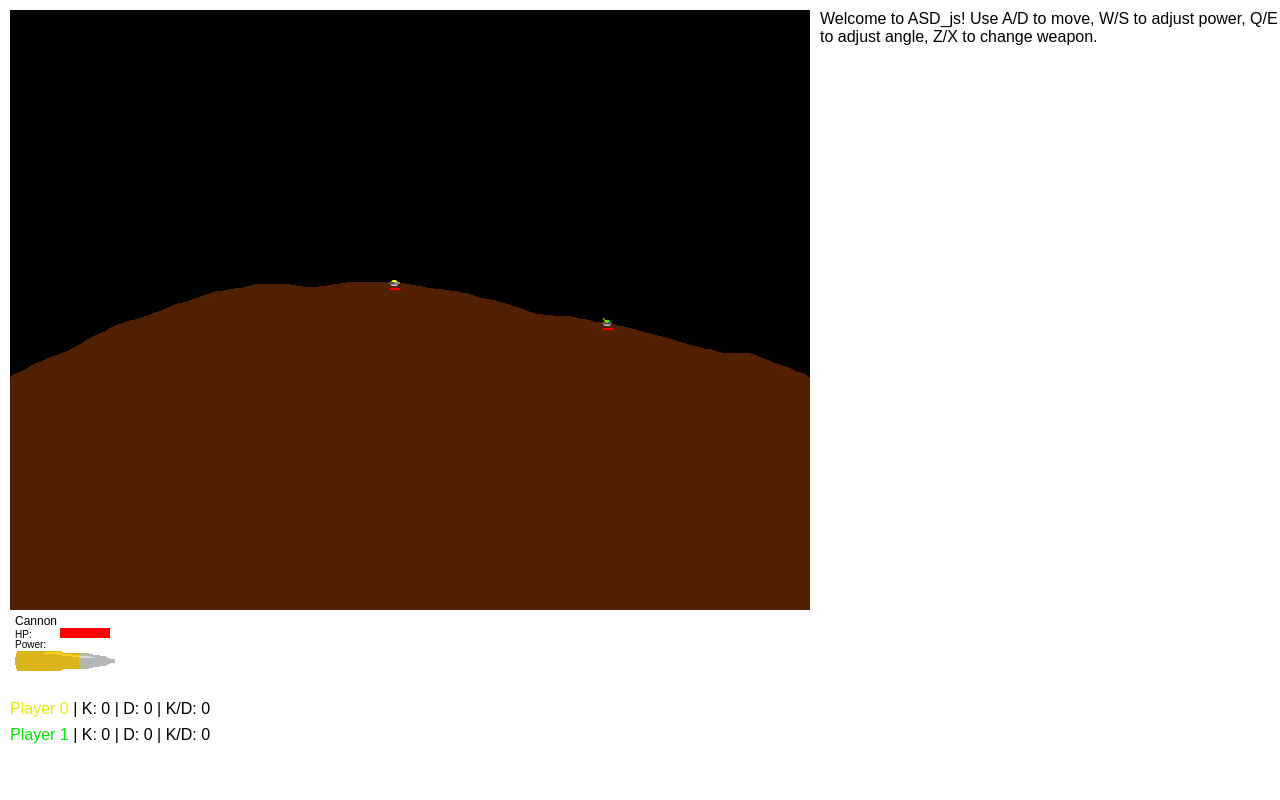
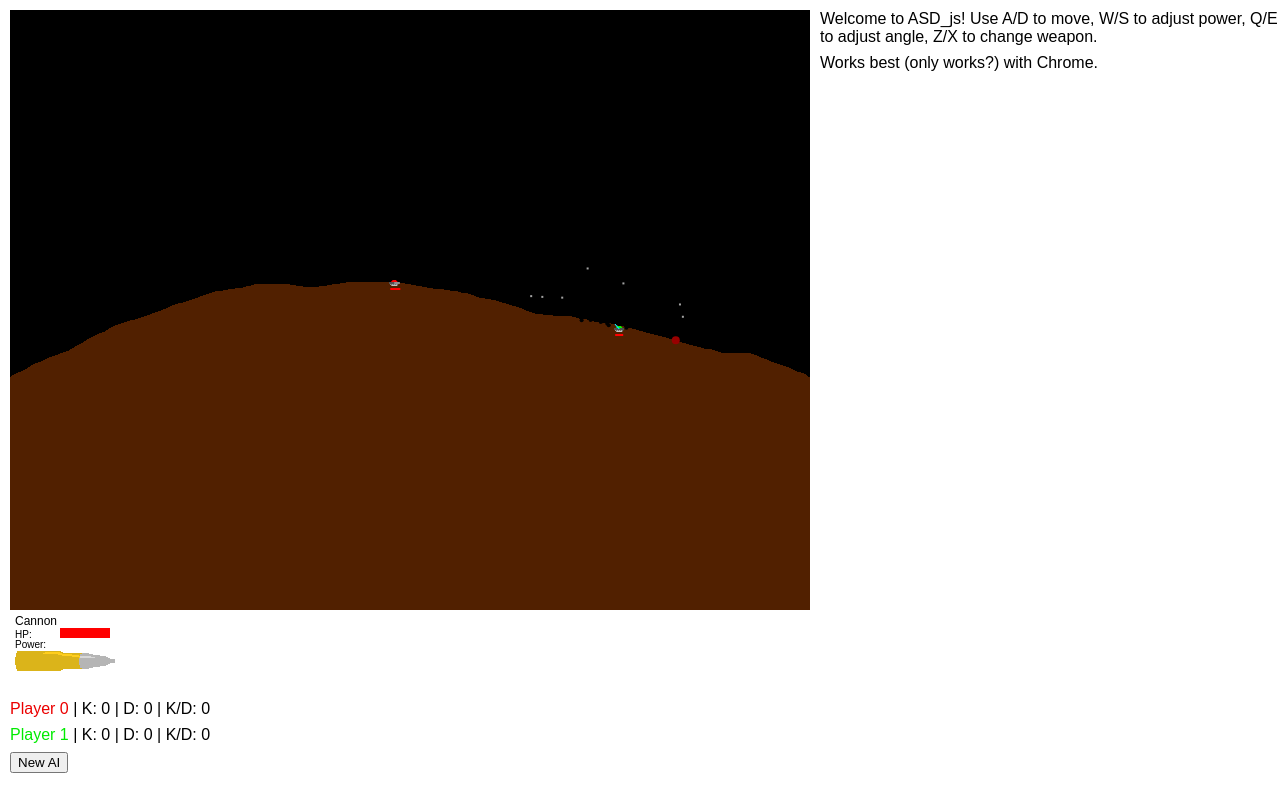
Before and after one commit to stegosaurus21/asd_js, a plain HTML site: page index.html in a window 1280 px wide. Drawn offline with Linux system fonts and the light colour scheme.

Commit message:
fireworks + ai fixes

```diff
--- a/ai.js
+++ b/ai.js
@@ -54,7 +54,7 @@ function turret(p, ax = null, ay = null) {
     else if (t_ang - p.ang > p_delta_ang) p.ang += p_delta_ang;
 
     p.vel += Math.random() * 0.05 - 0.025;
-    playerFire(p);
+    if (p.vel > 0.1) playerFire(p);
 
 }
 
@@ -63,7 +63,7 @@ function normal(p){
     if (p.state == -1) {
 
         p.state = Math.floor(Math.random() * 4);
-        if (p.state <= 2) p.ticks = Math.floor(Math.random() * 50);
+        if (p.state <= 2) p.ticks = 20 + Math.floor(Math.random() * 30);
         else p.ticks = 100 + Math.floor(Math.random() * 100);
 
         if (p.state == 3) {
@@ -73,6 +73,7 @@ function normal(p){
             } while (weapons[p.wep].noAI)
 
             p.rld = p.store = 0;
+            p.ticks = Math.min(weapons[p.wep].rld + 10, p.ticks);
 
         }
 
@@ -81,7 +82,7 @@ function normal(p){
     p.ticks --;
     if (p.ticks <= 0){ p.state = -1; return; }
 
-    if (p.state == 0) return;
+    if (p.state == 0) { p.ticks --; return; }
 
     if (p.state == 1) p.x += p_speed;
     if (p.state == 2) p.x -= p_speed;
--- a/index.html
+++ b/index.html
@@ -35,5 +35,6 @@
             <div class="log" style="flex:1 1 50%; padding-top: 10px"></div>
         </div>
         <div class="scoreboard" style="padding-left:10px"></div>
+        <button id="newAI" style="margin-left:10px">New AI</button>
     </body>
 </html>
--- a/main.js
+++ b/main.js
@@ -81,7 +81,7 @@ function init(){
 
         defWeapons();
 
-        game.players.push(newPlayer(255, 255, 0));
+        game.players.push(newPlayer(255, 0, 0));
         game.players.push(newPlayer(0, 255, 0));
         initAI(game.players[1], "normal");
 
@@ -90,6 +90,9 @@ function init(){
         window.onkeypress = keyPress;
 
         addLog("Welcome to ASD_js! Use A/D to move, W/S to adjust power, Q/E to adjust angle, Z/X to change weapon.");
+        addLog("Works best (only works?) with Chrome.");
+
+        document.getElementById("newAI").onclick = newAI;
 
         setInterval(mainLoop, tick_int);
 
--- a/player_updates.js
+++ b/player_updates.js
@@ -193,3 +193,11 @@ function addWep(id){
     game.players[id].rld = game.players[id].store = 0;
 
 }
+
+function newAI(){
+
+    if (game.players.length >= 5) document.getElementById("newAI").remove();
+    game.players.push(newPlayer(Math.floor(Math.random() * 256), Math.floor(Math.random() * 256), Math.floor(Math.random() * 256)));
+    initAI(game.players[game.players.length - 1], "normal");
+
+}
--- a/weapons.js
+++ b/weapons.js
@@ -11,13 +11,13 @@ function defWeapons(){
     },
     {
         name: "Autocannon",
-        rld: 10,
+        rld: 8,
         col: '#A3A3A3',
         rad: 2,
         dmg_rad: 7,
         dmg: 15,
         store: 10,
-        store_rld: 20,
+        store_rld: 15,
         scatter: 0.1
     },
     {
@@ -129,9 +129,7 @@ function defWeapons(){
         trace_vx: 0.08,
         trace_vy: 0.06,
 
-        arc: function (b){ target(b); multiBullet("flak_arc", 12, wepMap["MiniRockets"], b.x, b.y, 0, 1.0, 2 * M_PI, 0.2, b.owner, wepMap["MIRV"]); detonateBullet(b); },
-
-        up: function (b){ if (b.tmp != -1) trace_player(b, b.tmp, 2.0, 40, 15); }
+        arc: function (b){ multiBullet("flak_arc", 12, wepMap["MiniRockets"], b.x, b.y, 0, 1.0, 2 * M_PI, 0.2, b.owner, wepMap["MIRV"]); detonateBullet(b); },
 
     },
     {
@@ -148,6 +146,22 @@ function defWeapons(){
 
         up: function (b){ if (b.life % 10 == 0) createBullet(wepMap["Frag"], b.x, b.y, 0, 0, b.owner, wepMap["Carpet Bomb"]); }
 
+    },
+    {
+
+        name: "Fireworks",
+        rld: 100,
+        col: '#FF42D9',
+        rad: 0,
+        dmg_rad: 5,
+        dmg: 10,
+        scatter: 0.05,
+        upt: 2,
+        life: 200,
+        grav: 0.5,
+
+        arc: function (b){ target(b); multiBullet("flak", 15, wepMap["Autocannon"], b.x, b.y, 0, 2.0, 2 * M_PI, 0.8, b.owner, wepMap["Fireworks"]); detonateBullet(b); },
+
     }
     ];
 
```
